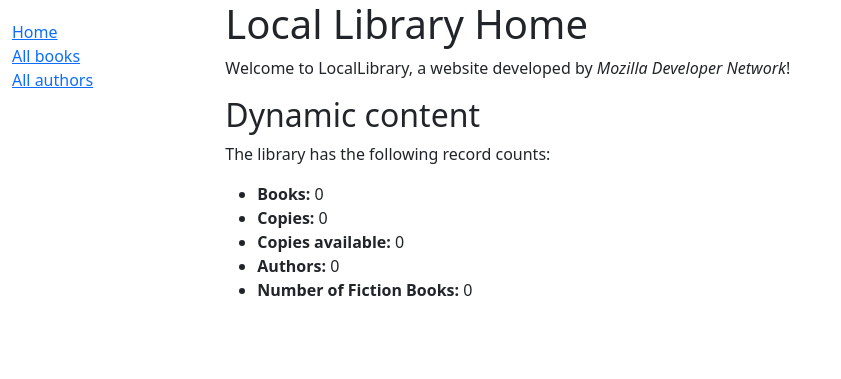
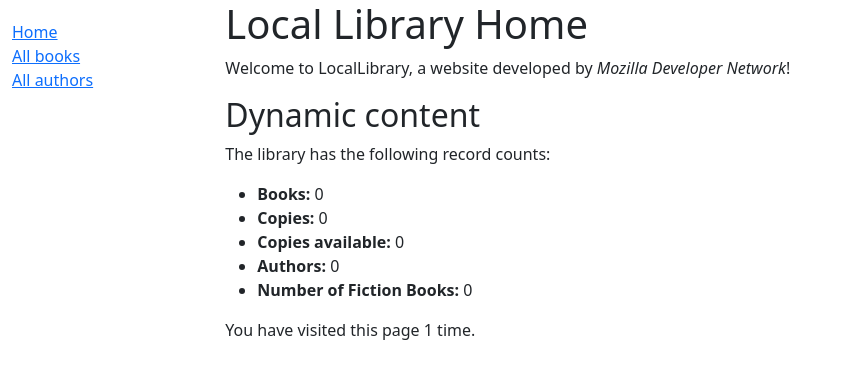
Before and after one commit to keelan542/django_local_library, a Django app: page /catalog/ in a window 1280 px wide. Shown: the top 379 px of the page, without its empty margins (0-841 px from the left). Run offline with Django 5.2, Linux system fonts and the light colour scheme; data that the repository does not hold is empty.

Commit message:
add session counter to index

```diff
--- a/locallibrary/catalog/templates/index.html
+++ b/locallibrary/catalog/templates/index.html
@@ -19,4 +19,8 @@
     <li><strong>Authors:</strong> {{ num_authors }}</li>
     <li><strong>Number of Fiction Books:</strong> {{ num_fiction }}</li>
   </ul>
+
+  <p>
+    You have visited this page {{ num_visits }} time{{ num_visits|pluralize }}.
+  </p>
 {% endblock %}
--- a/locallibrary/catalog/views.py
+++ b/locallibrary/catalog/views.py
@@ -19,12 +19,18 @@ def index(request):
     # Generate counts for genres that contain a particular word
     num_fiction = Book.objects.filter(genre__name__iexact='fiction').count()
 
+    # Number of visits to this view as counted by session variable
+    num_visits = request.session.get('num_visits', 0)
+    num_visits += 1
+    request.session['num_visits'] = num_visits
+
     context = {
         'num_books': num_books,
         'num_instances': num_instances,
         'num_instances_available': num_instances_available,
         'num_authors': num_authors,
         'num_fiction': num_fiction,
+        'num_visits': num_visits,
     }
 
     # Render the HTML template index.html with the data in context
```
